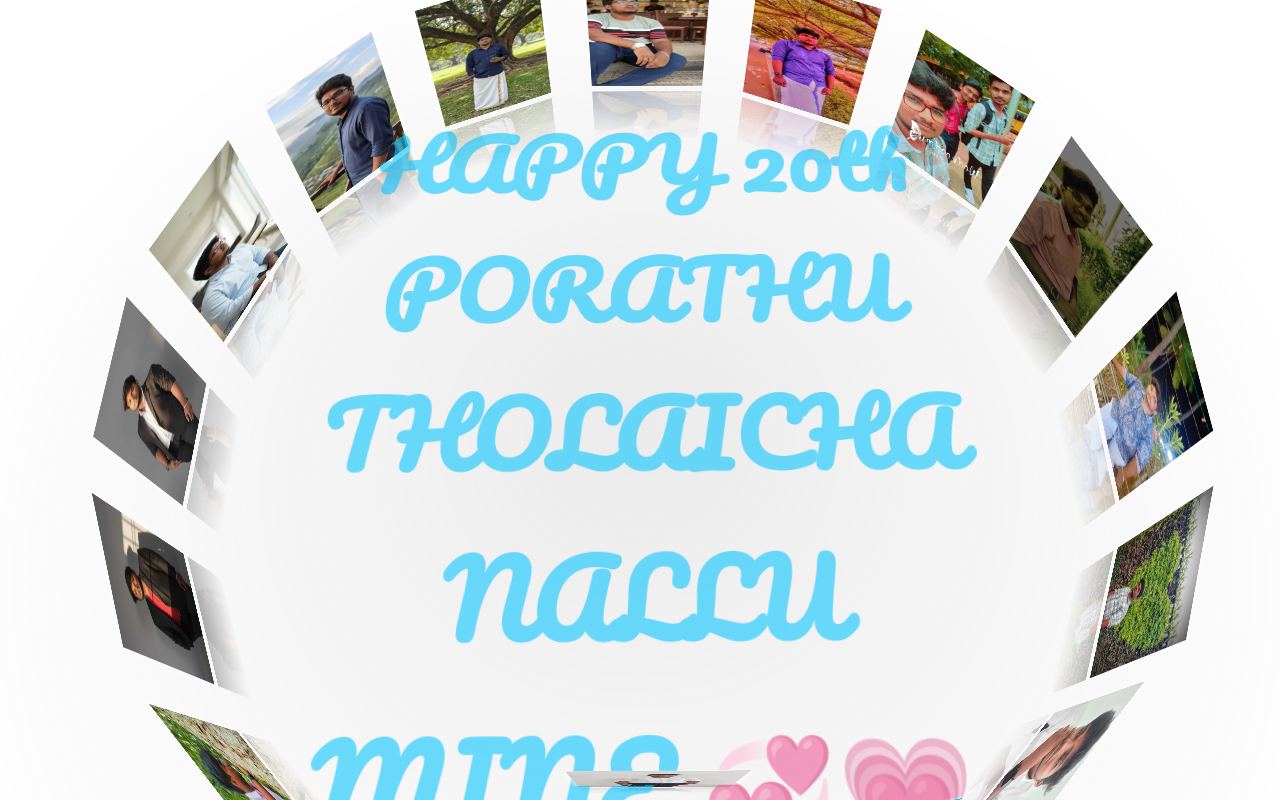
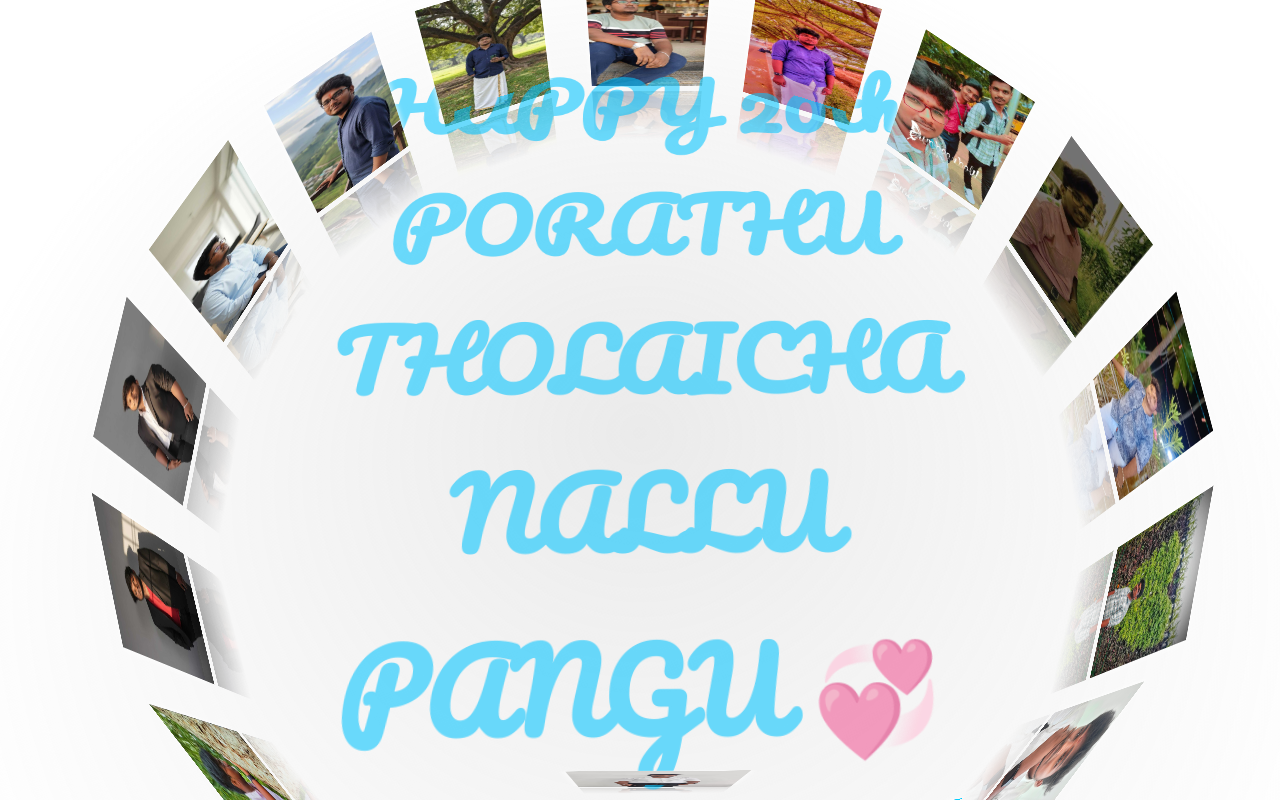
Before and after one commit to abis2005kak/Ashwin, a plain HTML site: page main.html in a window 1280 px wide. Drawn offline with Linux system fonts and the light colour scheme; a web font is replaced by a local one.

Commit message:
Update main.html

```diff
--- a/main.html
+++ b/main.html
@@ -30,7 +30,7 @@
             <img src="max14.jpg" alt="" style="transform: rotateY(292.5deg) translateZ(340px); transition: transform 1s 0.25s;">
             <img src="max15.jpg" alt="" style="transform: rotateY(315deg) translateZ(340px); transition: transform 1s 0.25s;">
             <img src="max16.jpg" alt="" style="transform: rotateY(337.5deg) translateZ(340px); transition: transform 1s 0.25s;">
-            <p>HAPPY 20th PORATHU THOLAICHA NALLU MINE 💞💗</p>
+            <p>HAPPY 20th PORATHU THOLAICHA NALLU PANGU 💞💗</p>
 
 
         </div>
```
